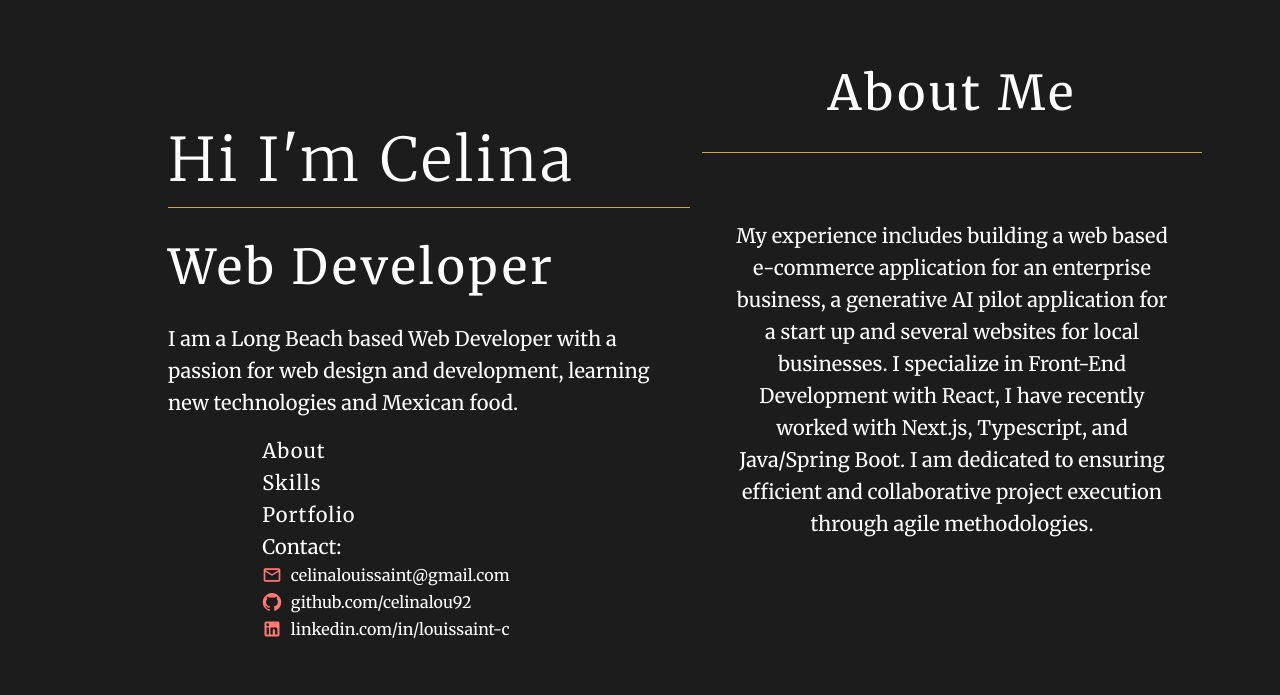
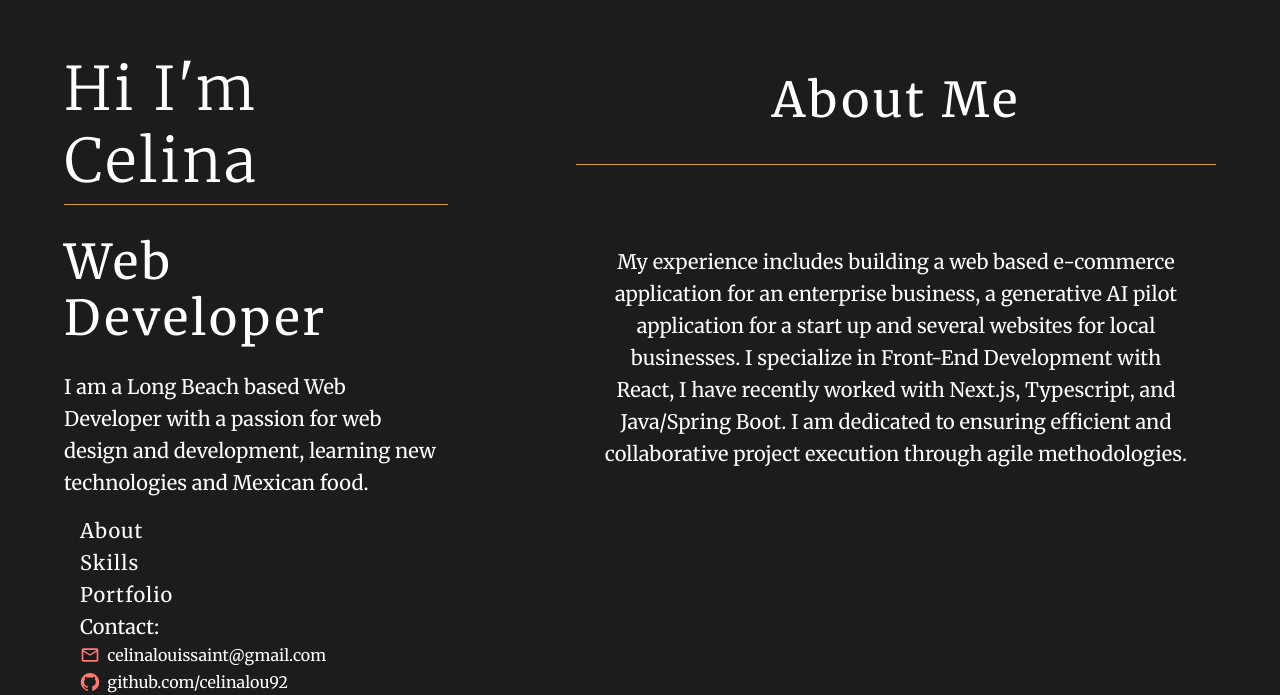
Before and after one commit to celinalou92/louissaint.me, a Next.js app: page / in a window 1280 px wide. Shown: the part 115-810 px from the top of the page. Built offline with nearby package versions, Linux system fonts and the light colour scheme.

Commit message:
refactor aside layout remove some hardcoded values

```diff
--- a/app/components/AboutMe/AboutMe.tsx
+++ b/app/components/AboutMe/AboutMe.tsx
@@ -10,10 +10,7 @@ export const AboutMe = () => {
       alignItems={"center"}
       justifyContent={"center"}
     >
-      <Stack
-      maxWidth={"500px"}
-      maxHeight={"500px"}
-      >
+      <Stack>
         <Typography
           sx={{ letterSpacing: ".2rem", borderBottom: ".5px solid #D6A23A" }}
           variant="h3"
@@ -31,7 +28,12 @@ export const AboutMe = () => {
           textAlign="center"
           paddingY={"10%"}
         >
-         My experience includes building a web based e-commerce application for an enterprise business, a generative AI pilot application for a start up and several websites for local businesses. I specialize in Front-End Development with React, I have recently worked with Next.js, Typescript, and Java/Spring Boot. I am dedicated to ensuring efficient and collaborative project execution through agile methodologies.
+          My experience includes building a web based e-commerce application for
+          an enterprise business, a generative AI pilot application for a start
+          up and several websites for local businesses. I specialize in
+          Front-End Development with React, I have recently worked with Next.js,
+          Typescript, and Java/Spring Boot. I am dedicated to ensuring efficient
+          and collaborative project execution through agile methodologies.
         </Typography>
       </Stack>
     </Stack>
--- a/app/components/Hero/Hero.tsx
+++ b/app/components/Hero/Hero.tsx
@@ -8,23 +8,15 @@ export const Hero = () => {
 
   return (
     <Stack
-      className="hero"
-      maxWidth={"522px"}
-      position={"fixed"}
       sx={(theme) => ({
-        left: "168px",
-        top: "229px",
         [theme.breakpoints.down("md")]: {
-          position: "relative",
           justifyContent: "center",
           flexDirection: "column-reverse",
-          top: "15vh",
-          left: "0",
           textAlign: "center",
         },
       })}
     >
-        {matches && <Contact />}
+      {matches && <Contact />}
       <Stack>
         <Typography
           variant="h2"
@@ -53,28 +45,11 @@ export const Hero = () => {
             height: "100%",
           }}
         >
-          I am a Long Beach based Web Developer with a passion for web design and development, learning new technologies and Mexican food.
+          I am a Long Beach based Web Developer with a passion for web design
+          and development, learning new technologies and Mexican food.
         </Typography>
       </Stack>
-      <Stack
-        sx={(theme) => ({
-          paddingLeft: "15%",
-          [theme.breakpoints.down("md")]: {
-            display: "flex",
-            flexDirection: "row",
-            justifyContent: "center",
-            alignItems: "center",
-            padding: "unset",
-            borderBottom: ".5px solid #fff",
-            position: "fixed",
-            top: "1vh",
-            left: "0",
-            width: "100vw",
-          },
-        })}
-      >
-        <NavBar matches={matches}/>
-      </Stack>
+      <NavBar matches={matches} />
     </Stack>
   );
 };
--- a/app/components/Nav/Nav.tsx
+++ b/app/components/Nav/Nav.tsx
@@ -10,11 +10,14 @@ export const NavBar = ({matches}: {matches: boolean}) => {
   ];
   return (
     <Stack
+    className="navBar"
       paddingLeft={"1rem"}
       sx={(theme) => ({
         [theme.breakpoints.down("md")]: {
           display: "flex",
           flexDirection: "row",
+          justifyContent: "center",
+          borderBottom: ".5px solid #fff",
         },
       })}
     >
--- a/app/components/Projects/Projects.tsx
+++ b/app/components/Projects/Projects.tsx
@@ -11,7 +11,7 @@ export const Projects = ({ projects }: { projects: Array<Project> }) => {
       flexDirection={"column"}
       alignItems={"center"}
     >
-      <Stack width={"500px"} paddingTop={"20%"}>
+      <Stack width={"100%"} paddingTop={"20%"}>
         <Typography
           sx={{ letterSpacing: ".2rem", borderBottom: ".5px solid #D6A23A" }}
           variant="h3"
--- a/app/components/SkillList/SkillsList.tsx
+++ b/app/components/SkillList/SkillsList.tsx
@@ -16,12 +16,11 @@ export const SkillList = ({ skillsListData }: { skillsListData: Skills }) => {
   return (
     <Stack
       id="skills"
-      height="100vh"
       display={"flex"}
       flexDirection={"column"}
       alignItems={"center"}
     >
-      <Stack width={"500px"} maxHeight={"500px"} paddingTop={"20%"}>
+      <Stack paddingTop={"20%"}>
         <Typography
           sx={{ letterSpacing: ".2rem", borderBottom: ".5px solid #D6A23A" }}
           variant="h3"
--- a/app/globals.css
+++ b/app/globals.css
@@ -81,7 +81,6 @@
 
 html,
 body {
-  max-width: 100vw;
   overflow-x: hidden;
 }
 
@@ -107,11 +106,24 @@ a:active {
  color: #fff;
 }
 
-.hero {
+
+.outer {
+  padding-left: 45%;
+  padding-right: 5%;
+}
+
+
+.asideContainer {
   position: fixed;
-  max-width: 522px;
-  left: 168px;
-  top: 229px;
+  top: 20%;
+  left: 5%;
+  width: 30%;
+}
+
+.navBar {
+  display: flex;
+  flex-direction:  row;
+  justify-content:  center;
 }
 
 @media (prefers-color-scheme: dark) {
@@ -122,10 +134,27 @@ a:active {
 
 /* Tablet and Smaller Desktop */
 @media (max-width: 900px) {
-  .mobileLayout {
+  .outer{
+    padding: 10% 10%;
+  }
+
+  .asideContainer {
+    position: static;
+    width: 100%;
+  }
+
+  .childrenContainer {
     display: flex;
     justify-content: center;
     width: 100%;
+  }
+  .navBar {
+    position: fixed;
+    top: 0;
+    right: 0;
+    left: 0;
+    padding: 1% 0;
+    background-color: #1C1C1D;
   }
 
   .mobileNavItem {
--- a/app/layout.tsx
+++ b/app/layout.tsx
@@ -1,7 +1,7 @@
 import type { Metadata } from "next";
 import "./globals.css";
 import { ThemeRegistry } from "./components/ThemeRegistry/ThemeRegistry";
-import { Grid } from "@mui/material";
+import { Stack } from "@mui/material";
 import { Hero } from "./components/Hero/Hero";
 
 export const metadata: Metadata = {
@@ -14,25 +14,11 @@ export default function RootLayout(props: { children: any }) {
   return (
     <html lang="en">
       <ThemeRegistry options={{ key: "mui" }}>
-        <body>
-          <Grid container px={2}>
-            <Grid
-              item
-              md={6}
-              sm={12}
-              className="mobileLayout"
-            >
-              <Hero />
-            </Grid>
-            <Grid
-              item
-              md={6}
-              sm={12}
-              className="mobileLayout"
-            >
-              {children}
-            </Grid>
-          </Grid>
+        <body className="outer">
+          <Stack className="asideContainer">
+            <Hero />
+          </Stack>
+          <Stack>{children}</Stack>
         </body>
       </ThemeRegistry>
     </html>
--- a/app/page.tsx
+++ b/app/page.tsx
@@ -11,13 +11,10 @@ export default function Home() {
   });
 
   return (
-      <Stack
-      overflow={"scroll"}
-      alignContent={"center"}
-      >
-        <AboutMe />
-        <SkillList skillsListData={skillsListData} />
-        <Projects projects={featuredProjects} />
-      </Stack>
+    <Stack>
+      <AboutMe />
+      <SkillList skillsListData={skillsListData} />
+      <Projects projects={featuredProjects} />
+    </Stack>
   );
 }
```
